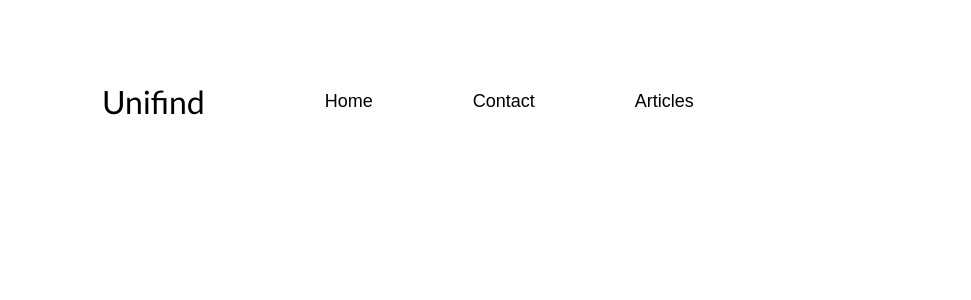
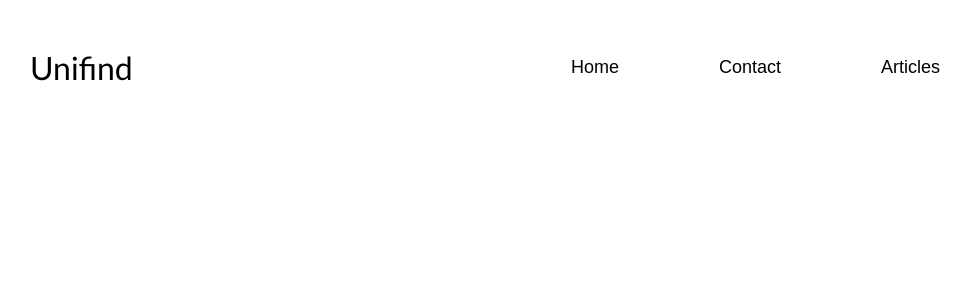
Before and after one commit to aarav-gargg/UniFind, a React (Vite) app: page / in a window 1280 px wide. Shown: the top 300 px of the page, without its empty margins (130-1101 px from the left). Built offline with nearby package versions, Linux system fonts and the light colour scheme; a web font is replaced by a local one.

Commit message:
Navbar Styling

```diff
--- a/src/Components/navbar/Navbar.jsx
+++ b/src/Components/navbar/Navbar.jsx
@@ -9,8 +9,10 @@ function Navbar() {
     <>
     <header>
         <nav class="navigation max-width2 m-auto">
-            <div class="left">Unifind
-                <ul>
+            <div class="right">Unifind
+            </div>
+            <div className="left">
+            <ul>
                     <li><Link to="/Home">Home</Link></li>
                     <li><Link to="/Contact">Contact</Link></li>
                     <li><Link to="/Articles">Articles</Link></li>
--- a/src/Components/navbar/navbar.css
+++ b/src/Components/navbar/navbar.css
@@ -3,7 +3,7 @@
     justify-content: space-between;
     align-items: center;
     flex-direction: row;
-    margin: 50px 200px;
+    margin: 2vh 10vw;
 }
 .left {
     font-size: xx-large;
@@ -35,5 +35,9 @@
 .left ul li a:hover {
     transform: scale(1.25);
     transition: 0.2s;
-    color: rgb(233, 13, 13)
+    color: rgb(107, 101, 101)
 }
+.right{
+    font-size: xx-large;
+    font-family: 'Gill Sans', 'Gill Sans MT', Calibri, 'Trebuchet MS', sans-serif;
+}
```
